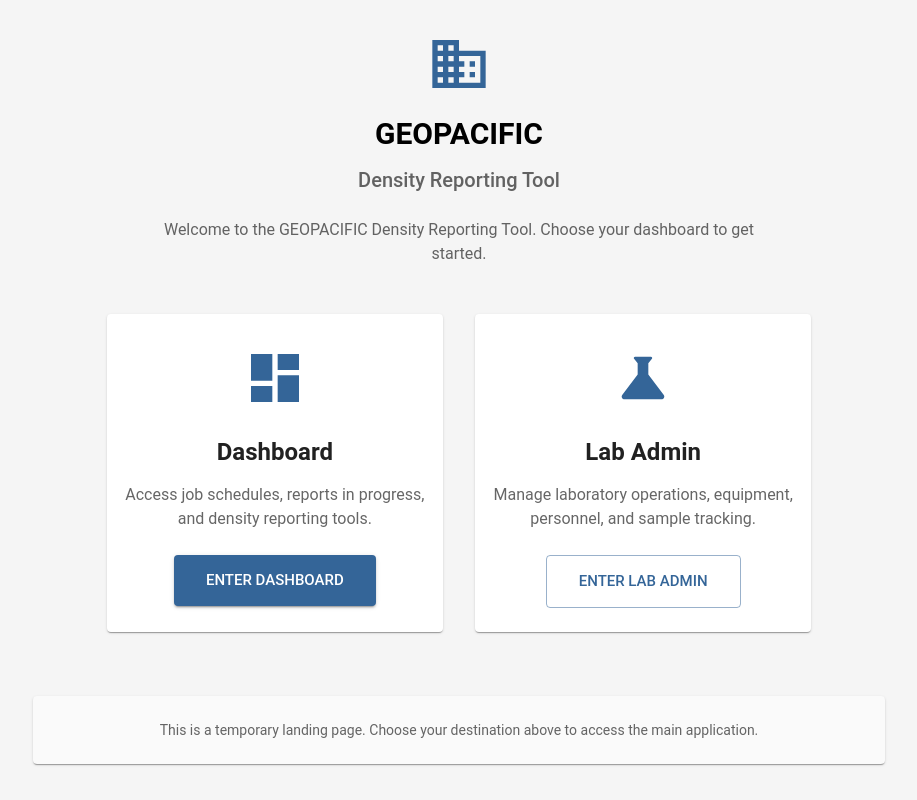
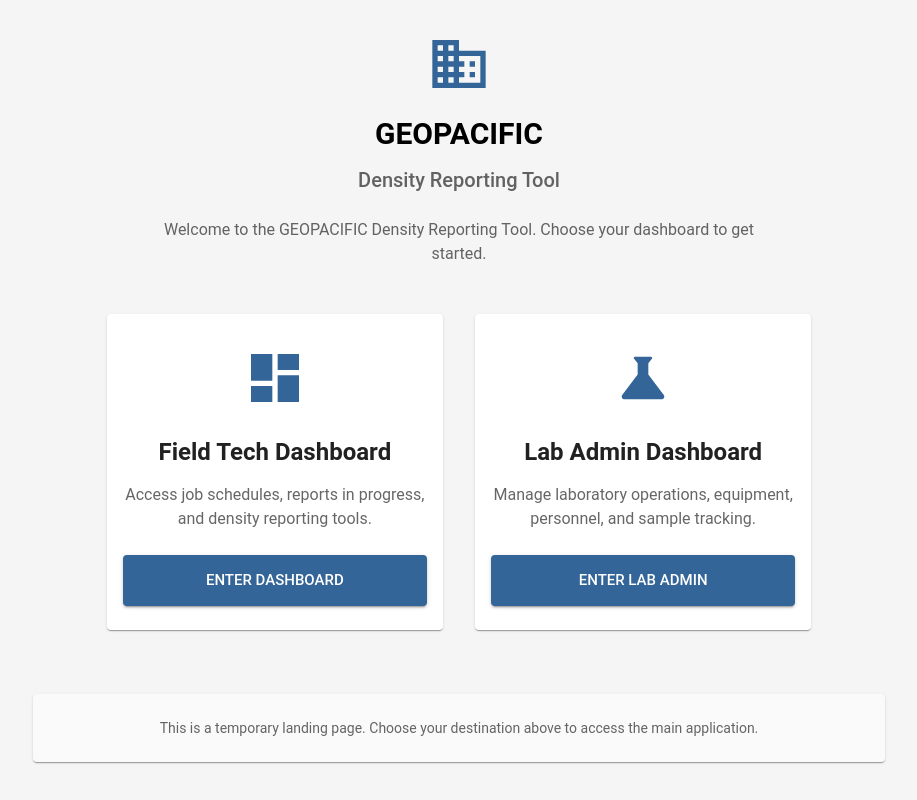
Before and after one commit to Density-Reporting-Tool/DensityReportingToolFrontend, a React (Vite) app: page / in a window 1280 px wide. Shown: the whole page, without its empty margins (181-1098 px from the left). Built offline with nearby package versions, Linux system fonts and the light colour scheme.

Commit message:
fix: align dashboard card buttons at same height on landing page

```diff
--- a/src/pages/LandingPage.tsx
+++ b/src/pages/LandingPage.tsx
@@ -55,14 +55,23 @@ const LandingPage: React.FC = () => {
             }}
             onClick={() => handleNavigation('/field-tech-dashboard')}
           >
-            <CardContent sx={{ textAlign: 'center', py: 4 }}>
+            <CardContent sx={{
+              textAlign: 'center',
+              py: 4,
+              display: 'flex',
+              flexDirection: 'column',
+              height: '100%',
+              justifyContent: 'space-between'
+            }}>
+              <Box>
                 <DashboardIcon sx={{ fontSize: 64, color: 'primary.main', mb: 3 }} />
                 <Typography variant="h4" sx={{ fontWeight: 600, mb: 2 }}>
-                Dashboard
+                  Field Tech Dashboard
                 </Typography>
                 <Typography variant="body1" color="text.secondary" sx={{ mb: 3 }}>
                   Access job schedules, reports in progress, and density reporting tools.
                 </Typography>
+              </Box>
               <Button
                 variant="contained"
                 size="large"
@@ -88,16 +97,25 @@ const LandingPage: React.FC = () => {
             }}
             onClick={() => handleNavigation('/lab-admin')}
           >
-            <CardContent sx={{ textAlign: 'center', py: 4 }}>
+            <CardContent sx={{
+              textAlign: 'center',
+              py: 4,
+              display: 'flex',
+              flexDirection: 'column',
+              height: '100%',
+              justifyContent: 'space-between'
+            }}>
+              <Box>
                 <ScienceIcon sx={{ fontSize: 64, color: 'primary.main', mb: 3 }} />
                 <Typography variant="h4" sx={{ fontWeight: 600, mb: 2 }}>
-                Lab Admin
+                  Lab Admin Dashboard
                 </Typography>
                 <Typography variant="body1" color="text.secondary" sx={{ mb: 3 }}>
                   Manage laboratory operations, equipment, personnel, and sample tracking.
                 </Typography>
+              </Box>
               <Button
-                variant="outlined"
+                variant="contained"
                 size="large"
                 sx={{ px: 4, py: 1.5 }}
               >
```
Lines whose indentation alone changed are shown as unchanged.
